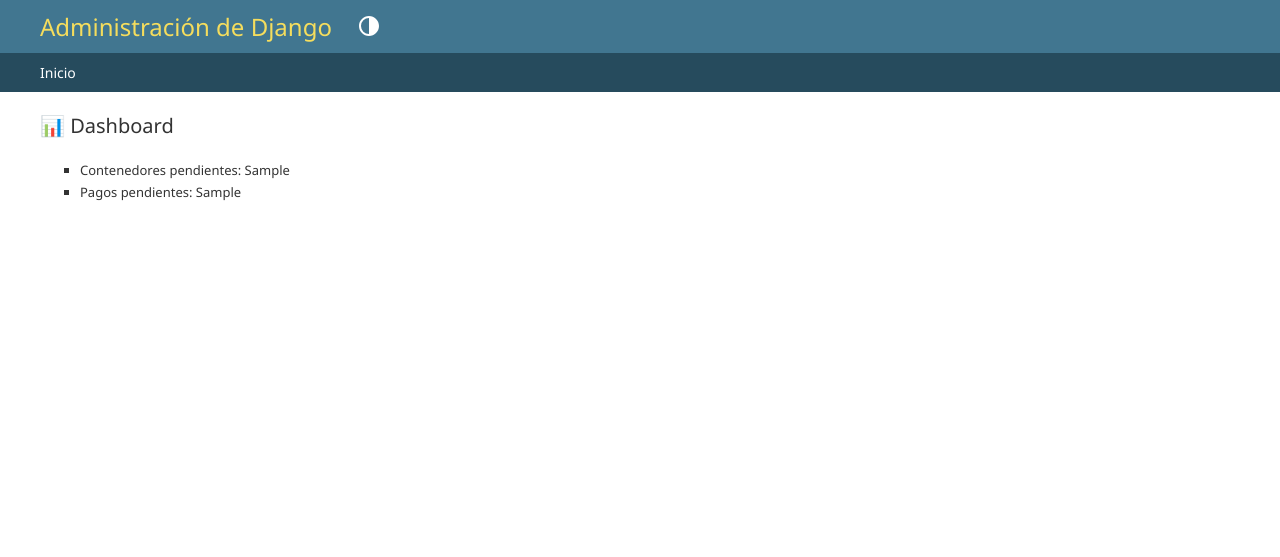
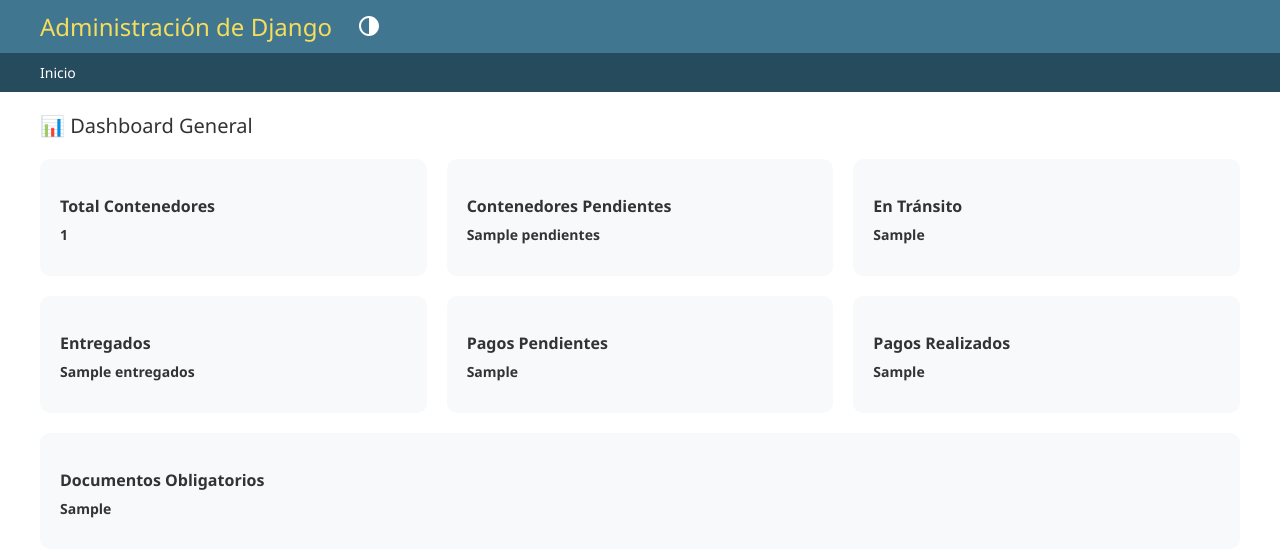
Before and after one commit to mvgarc/container_umi, a Django app: template gestion/templates/gestion_admin/dashboard.html in a window 1280 px wide. Shown: the top 557 px of the page. Run offline with Django 5.2, Linux system fonts and the light colour scheme; the template is opened without the code that fills it: most values are stand-ins (such as "Sample title", 1, 10 or a date in 2020).

Commit message:
Revamp dashboard layout to display detailed statistics for containers and payments

```diff
--- a/gestion/templates/gestion_admin/dashboard.html
+++ b/gestion/templates/gestion_admin/dashboard.html
@@ -1,9 +1,42 @@
 {% extends "admin/base_site.html" %}
 
 {% block content %}
-<h1>📊 Dashboard</h1>
-<ul>
-    <li>Contenedores pendientes: {{ contenedores_pendientes }}</li>
-    <li>Pagos pendientes: {{ pagos_pendientes }}</li>
-</ul>
+<h1>📊 Dashboard General</h1>
+
+<div style="display: grid; grid-template-columns: repeat(3, 1fr); gap: 20px; margin-top: 20px;">
+    <div style="padding: 20px; background: #f8f9fa; border-radius: 10px;">
+        <h2>Total Contenedores</h2>
+        <p><b>{{ total_contenedores }}</b></p>
+    </div>
+
+    <div style="padding: 20px; background: #f8f9fa; border-radius: 10px;">
+        <h2>Contenedores Pendientes</h2>
+        <p><b>{{ pendientes }}</b></p>
+    </div>
+
+    <div style="padding: 20px; background: #f8f9fa; border-radius: 10px;">
+        <h2>En Tránsito</h2>
+        <p><b>{{ en_transito }}</b></p>
+    </div>
+
+    <div style="padding: 20px; background: #f8f9fa; border-radius: 10px;">
+        <h2>Entregados</h2>
+        <p><b>{{ entregados }}</b></p>
+    </div>
+
+    <div style="padding: 20px; background: #f8f9fa; border-radius: 10px;">
+        <h2>Pagos Pendientes</h2>
+        <p><b>{{ pagos_pendientes }}</b></p>
+    </div>
+
+    <div style="padding: 20px; background: #f8f9fa; border-radius: 10px;">
+        <h2>Pagos Realizados</h2>
+        <p><b>{{ pagos_realizados }}</b></p>
+    </div>
+
+    <div style="padding: 20px; background: #f8f9fa; border-radius: 10px; grid-column: span 3;">
+        <h2>Documentos Obligatorios</h2>
+        <p><b>{{ documentos_obligatorios }}</b></p>
+    </div>
+</div>
 {% endblock %}
```
